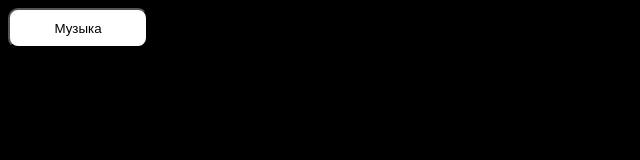
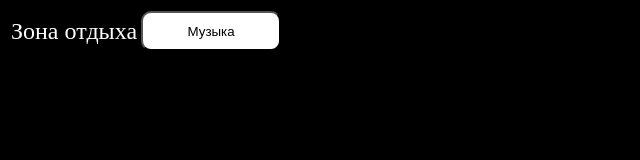
Before and after one commit to VeryFluffy/VeryFluffy.github.io, a plain HTML site: page index.html in a window 1280 px wide. Shown: the whole page, without its empty margins (0-640 px from the left). Drawn offline with Linux system fonts and the light colour scheme.

Commit message:
Update index.html

```diff
--- a/index.html
+++ b/index.html
@@ -4,5 +4,14 @@
 	<title>Зона отдыха</title>
 </head>
 <body>
-	<a href="music\index.html"><button>Музыка</button></a>
+	<table>
+		<tr>
+			<td>
+				<p>Зона отдыха</p>
+			</td>
+			<td>
+				<a href="music\index.html"><button>Музыка</button></a>
+			</td>
+		</tr>
+	</table>
 </body>
```
